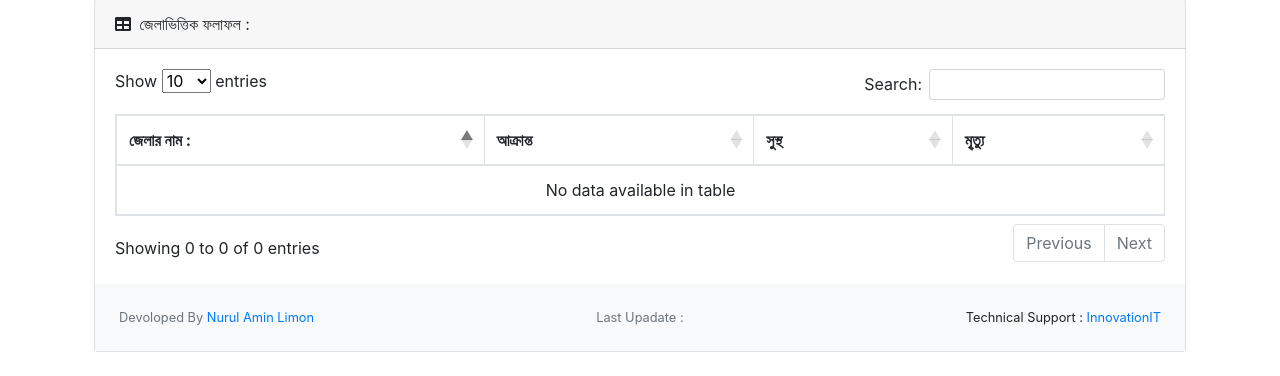
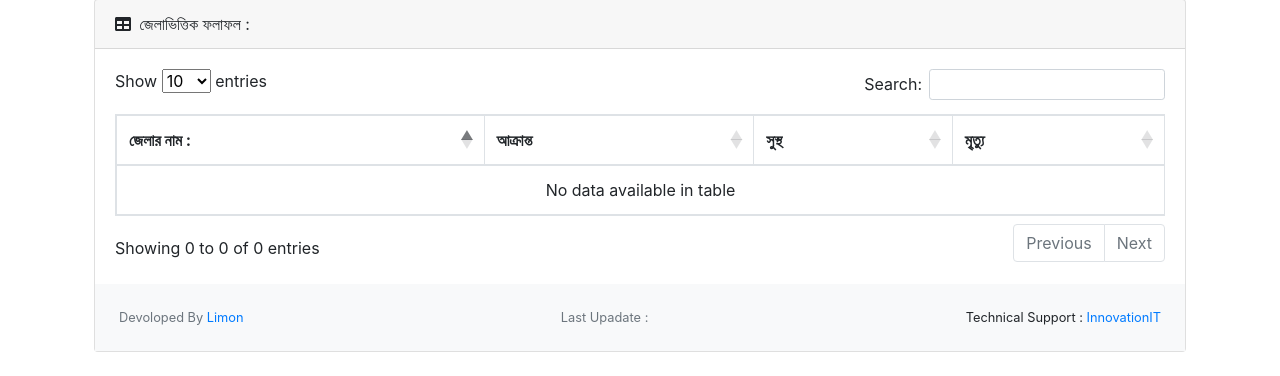
Before and after one commit to LimonCoder/Covid19, a PHP site: page / in a window 1280 px wide. Shown: the part 628-1004 px from the top of the page. Run offline with PHP 8.4, Linux system fonts and the light colour scheme; some libraries are stand-ins or nearby versions.

Commit message:
devoloper name change

```diff
--- a/index.php
+++ b/index.php
@@ -144,7 +144,7 @@
                                 <footer class="py-4 bg-light mt-auto">
                                     <div class="container-fluid">
                                         <div class="d-flex align-items-center justify-content-between small">
-                                            <div class="text-muted">Devoloped By <a href="https://web.facebook.com/Limon369949/" target="_blank">Nurul Amin Limon</a></div>
+                                            <div class="text-muted">Devoloped By <a href="https://web.facebook.com/Limon369949/" target="_blank"> Limon</a></div>
                                             <div class="text-muted">Last Upadate : <span id="lastupdate"></span> </div>
                                             <div>
                                                 <span>Technical Support :</span>
```
